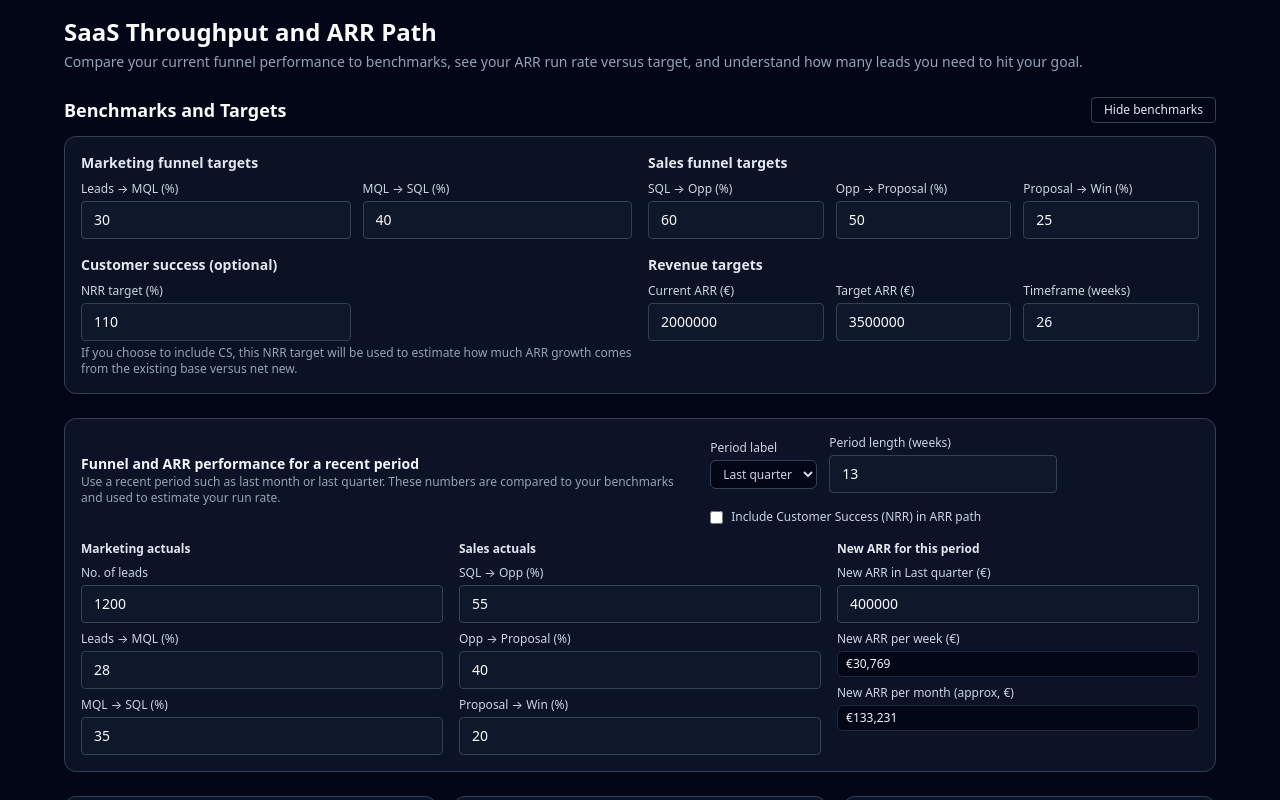
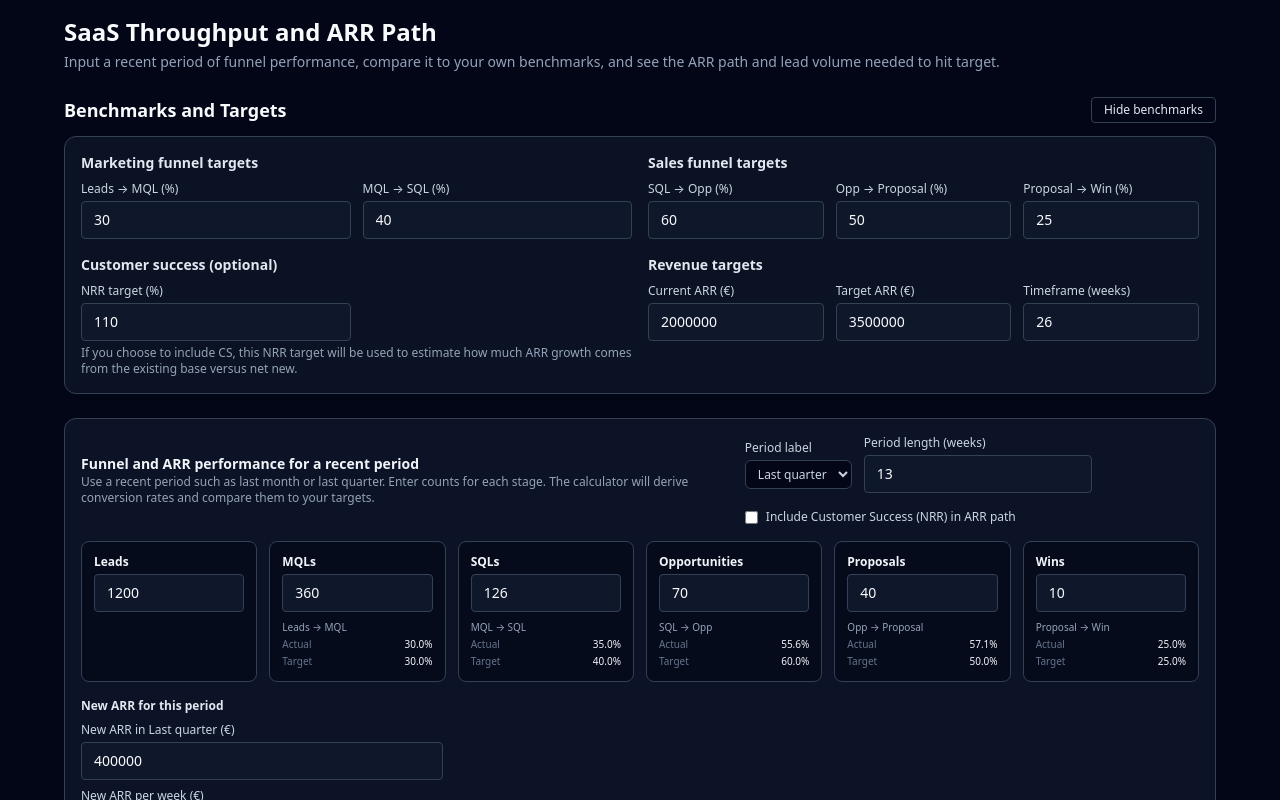
Before and after one commit to powerstephen/saas-throughput-tracker, a Next.js app: page / in a window 1280 px wide. Shown: the top 800 px of the page. Built offline with nearby package versions, Linux system fonts and the light colour scheme.

Commit message:
Update MainDashboard.tsx

```diff
--- a/components/MainDashboard.tsx
+++ b/components/MainDashboard.tsx
@@ -8,15 +8,13 @@ type PeriodLabel = "Last month" | "Last quarter" | "Last year" | "Custom";
 type Actuals = {
   periodLabel: PeriodLabel;
   periodWeeks: number;
-  marketing: {
+  funnel: {
     leads: number;
-    leadsToMql: number;
-    mqlToSql: number;
-  };
-  sales: {
-    sqlToOpp: number;
-    oppToProp: number;
-    propToWin: number;
+    mqls: number;
+    sqls: number;
+    opps: number;
+    proposals: number;
+    wins: number;
   };
   revenue: {
     newArrThisPeriod: number;
@@ -33,20 +31,47 @@ type FunnelStageKey =
 type FunnelStageMeta = {
   key: FunnelStageKey;
   label: string;
-  section: "marketing" | "sales";
+  fromLabel: string;
+  toLabel: string;
 };
 
 const STAGES: FunnelStageMeta[] = [
-  { key: "leadsToMql", label: "Leads → MQL", section: "marketing" },
-  { key: "mqlToSql", label: "MQL → SQL", section: "marketing" },
-  { key: "sqlToOpp", label: "SQL → Opp", section: "sales" },
-  { key: "oppToProp", label: "Opp → Proposal", section: "sales" },
-  { key: "propToWin", label: "Proposal → Win", section: "sales" },
+  { key: "leadsToMql", label: "Leads → MQL", fromLabel: "Leads", toLabel: "MQLs" },
+  { key: "mqlToSql", label: "MQL → SQL", fromLabel: "MQLs", toLabel: "SQLs" },
+  { key: "sqlToOpp", label: "SQL → Opp", fromLabel: "SQLs", toLabel: "Opportunities" },
+  { key: "oppToProp", label: "Opp → Proposal", fromLabel: "Opportunities", toLabel: "Proposals" },
+  { key: "propToWin", label: "Proposal → Win", fromLabel: "Proposals", toLabel: "Wins" },
 ];
 
 function safeDiv(a: number, b: number) {
   if (!b || Number.isNaN(a) || Number.isNaN(b)) return 0;
   return a / b;
+}
+
+type ActualRates = {
+  leadsToMql: number;
+  mqlToSql: number;
+  sqlToOpp: number;
+  oppToProp: number;
+  propToWin: number;
+};
+
+function deriveActualRates(actuals: Actuals): ActualRates {
+  const { leads, mqls, sqls, opps, proposals, wins } = actuals.funnel;
+
+  const leadsToMql = safeDiv(mqls * 100, leads);
+  const mqlToSql = safeDiv(sqls * 100, mqls);
+  const sqlToOpp = safeDiv(opps * 100, sqls);
+  const oppToProp = safeDiv(proposals * 100, opps);
+  const propToWin = safeDiv(wins * 100, proposals);
+
+  return {
+    leadsToMql,
+    mqlToSql,
+    sqlToOpp,
+    oppToProp,
+    propToWin,
+  };
 }
 
 export default function MainDashboard() {
@@ -76,22 +101,20 @@ export default function MainDashboard() {
   const [actuals, setActuals] = useState<Actuals>({
     periodLabel: "Last quarter",
     periodWeeks: 13,
-    marketing: {
+    funnel: {
       leads: 1200,
-      leadsToMql: 28,
-      mqlToSql: 35,
-    },
-    sales: {
-      sqlToOpp: 55,
-      oppToProp: 40,
-      propToWin: 20,
+      mqls: 360,
+      sqls: 126,
+      opps: 70,
+      proposals: 40,
+      wins: 10,
     },
     revenue: {
       newArrThisPeriod: 400000,
     },
   });
 
-  // ---------- Derived metrics ----------
+  const actualRates = deriveActualRates(actuals);
 
   const {
     requiredNewArrTotal,
@@ -106,7 +129,7 @@ export default function MainDashboard() {
     bottleneckActual,
     bottleneckTarget,
     stagesWithDiff,
-  } = computeBottleneck(benchmarks, actuals);
+  } = computeBottleneck(benchmarks, actualRates);
 
   const {
     winsPerLeadBenchmark,
@@ -114,7 +137,7 @@ export default function MainDashboard() {
     requiredLeadsTotal,
     requiredLeadsPerWeek,
     currentLeadsPerWeek,
-  } = computeLeadRequirements(benchmarks, actuals, requiredNewArrTotal);
+  } = computeLeadRequirements(benchmarks, actuals, actualRates, requiredNewArrTotal);
 
   return (
     <div className="space-y-6">
@@ -124,9 +147,8 @@ export default function MainDashboard() {
           SaaS Throughput and ARR Path
         </h1>
         <p className="text-sm text-slate-400">
-          Compare your current funnel performance to benchmarks, see your ARR
-          run rate versus target, and understand how many leads you need to hit
-          your goal.
+          Input a recent period of funnel performance, compare it to your own benchmarks,
+          and see the ARR path and lead volume needed to hit target.
         </p>
       </header>
 
@@ -146,9 +168,8 @@ export default function MainDashboard() {
               Funnel and ARR performance for a recent period
             </h2>
             <p className="text-xs text-slate-400">
-              Use a recent period such as last month or last quarter. These
-              numbers are compared to your benchmarks and used to estimate your
-              run rate.
+              Use a recent period such as last month or last quarter. Enter counts for each
+              stage. The calculator will derive conversion rates and compare them to your targets.
             </p>
           </div>
 
@@ -199,88 +220,102 @@ export default function MainDashboard() {
           </div>
         </div>
 
-        {/* Actuals inputs: Marketing + Sales + Revenue */}
-        <div className="grid grid-cols-1 md:grid-cols-3 gap-4">
-          {/* Marketing actuals */}
-          <div>
-            <h3 className="text-xs font-semibold text-slate-200 mb-2">
-              Marketing actuals
-            </h3>
-            <div className="space-y-2">
-              <Field
-                label="No. of leads"
-                value={actuals.marketing.leads}
+        {/* Funnel row: Leads → Wins, counts on top, actual vs target % under each */}
+        <div className="overflow-x-auto">
+          <div className="grid grid-cols-2 sm:grid-cols-3 md:grid-cols-6 gap-3 min-w-[600px]">
+            {/* Leads */}
+            <FunnelBox
+              title="Leads"
+              count={actuals.funnel.leads}
               onChange={(v) =>
                 setActuals((prev) => ({
                   ...prev,
-                    marketing: { ...prev.marketing, leads: v },
+                  funnel: { ...prev.funnel, leads: v },
                 }))
               }
+              showRates={false}
             />
-              <Field
-                label="Leads → MQL (%)"
-                value={actuals.marketing.leadsToMql}
+
+            {/* MQLs */}
+            <FunnelBox
+              title="MQLs"
+              count={actuals.funnel.mqls}
               onChange={(v) =>
                 setActuals((prev) => ({
                   ...prev,
-                    marketing: { ...prev.marketing, leadsToMql: v },
+                  funnel: { ...prev.funnel, mqls: v },
                 }))
               }
+              actualRate={actualRates.leadsToMql}
+              targetRate={benchmarks.marketing.leadsToMql}
+              rateLabel="Leads → MQL"
             />
-              <Field
-                label="MQL → SQL (%)"
-                value={actuals.marketing.mqlToSql}
+
+            {/* SQLs */}
+            <FunnelBox
+              title="SQLs"
+              count={actuals.funnel.sqls}
               onChange={(v) =>
                 setActuals((prev) => ({
                   ...prev,
-                    marketing: { ...prev.marketing, mqlToSql: v },
+                  funnel: { ...prev.funnel, sqls: v },
                 }))
               }
+              actualRate={actualRates.mqlToSql}
+              targetRate={benchmarks.marketing.mqlToSql}
+              rateLabel="MQL → SQL"
+            />
+
+            {/* Opps */}
+            <FunnelBox
+              title="Opportunities"
+              count={actuals.funnel.opps}
+              onChange={(v) =>
+                setActuals((prev) => ({
+                  ...prev,
+                  funnel: { ...prev.funnel, opps: v },
+                }))
+              }
+              actualRate={actualRates.sqlToOpp}
+              targetRate={benchmarks.sales.sqlToOpp}
+              rateLabel="SQL → Opp"
+            />
+
+            {/* Proposals */}
+            <FunnelBox
+              title="Proposals"
+              count={actuals.funnel.proposals}
+              onChange={(v) =>
+                setActuals((prev) => ({
+                  ...prev,
+                  funnel: { ...prev.funnel, proposals: v },
+                }))
+              }
+              actualRate={actualRates.oppToProp}
+              targetRate={benchmarks.sales.oppToProp}
+              rateLabel="Opp → Proposal"
+            />
+
+            {/* Wins */}
+            <FunnelBox
+              title="Wins"
+              count={actuals.funnel.wins}
+              onChange={(v) =>
+                setActuals((prev) => ({
+                  ...prev,
+                  funnel: { ...prev.funnel, wins: v },
+                }))
+              }
+              actualRate={actualRates.propToWin}
+              targetRate={benchmarks.sales.propToWin}
+              rateLabel="Proposal → Win"
             />
           </div>
         </div>
 
-          {/* Sales actuals */}
-          <div>
-            <h3 className="text-xs font-semibold text-slate-200 mb-2">
-              Sales actuals
-            </h3>
-            <div className="space-y-2">
-              <Field
-                label="SQL → Opp (%)"
-                value={actuals.sales.sqlToOpp}
-                onChange={(v) =>
-                  setActuals((prev) => ({
-                    ...prev,
-                    sales: { ...prev.sales, sqlToOpp: v },
-                  }))
-                }
-              />
-              <Field
-                label="Opp → Proposal (%)"
-                value={actuals.sales.oppToProp}
-                onChange={(v) =>
-                  setActuals((prev) => ({
-                    ...prev,
-                    sales: { ...prev.sales, oppToProp: v },
-                  }))
-                }
-              />
-              <Field
-                label="Proposal → Win (%)"
-                value={actuals.sales.propToWin}
-                onChange={(v) =>
-                  setActuals((prev) => ({
-                    ...prev,
-                    sales: { ...prev.sales, propToWin: v },
-                  }))
-                }
-              />
-            </div>
-          </div>
-
-          {/* Revenue actuals */}
-          <div>
+        {/* New ARR panel */}
+        <div className="grid grid-cols-1 md:grid-cols-3 gap-4 mt-3">
+          <div className="md:col-span-1">
             <h3 className="text-xs font-semibold text-slate-200 mb-2">
               New ARR for this period
             </h3>
@@ -520,6 +555,56 @@ function ReadOnlyField({ label, value }: ReadOnlyFieldProps) {
   );
 }
 
+type FunnelBoxProps = {
+  title: string;
+  count: number;
+  onChange: (v: number) => void;
+  showRates?: boolean;
+  actualRate?: number;
+  targetRate?: number;
+  rateLabel?: string;
+};
+
+function FunnelBox({
+  title,
+  count,
+  onChange,
+  showRates = true,
+  actualRate,
+  targetRate,
+  rateLabel,
+}: FunnelBoxProps) {
+  return (
+    <div className="border border-slate-700 rounded-lg p-3 bg-slate-950/60">
+      <div className="text-xs font-semibold text-slate-100 mb-1">{title}</div>
+      <input
+        type="number"
+        inputMode="decimal"
+        value={Number.isNaN(count) ? "" : count}
+        onChange={(e) => onChange(Number(e.target.value) || 0)}
+        className="w-full bg-slate-900 border border-slate-700 rounded-md px-2 py-1 text-xs text-slate-100 focus:outline-none focus:ring-1 focus:ring-cyan-500"
+      />
+      {showRates && rateLabel && actualRate !== undefined && targetRate !== undefined && (
+        <div className="mt-2 text-[10px] space-y-0.5">
+          <div className="text-slate-400">{rateLabel}</div>
+          <div className="flex justify-between">
+            <span className="text-slate-500">Actual</span>
+            <span className="font-medium text-slate-100">
+              {actualRate.toFixed(1)}%
+            </span>
+          </div>
+          <div className="flex justify-between">
+            <span className="text-slate-500">Target</span>
+            <span className="font-medium text-slate-100">
+              {targetRate.toFixed(1)}%
+            </span>
+          </div>
+        </div>
+      )}
+    </div>
+  );
+}
+
 // ---------- Calculation helpers ----------
 
 function computeArrRunRate(
@@ -558,7 +643,7 @@ function computeArrRunRate(
   };
 }
 
-function computeBottleneck(benchmarks: Benchmarks, actuals: Actuals) {
+function computeBottleneck(benchmarks: Benchmarks, actualRates: ActualRates) {
   const stageDiffs: {
     key: FunnelStageKey;
     label: string;
@@ -571,25 +656,27 @@ function computeBottleneck(benchmarks: Benchmarks, actuals: Actuals) {
     let actualRate = 0;
     let targetRate = 0;
 
-    if (stage.section === "marketing") {
-      if (stage.key === "leadsToMql") {
-        actualRate = actuals.marketing.leadsToMql;
+    switch (stage.key) {
+      case "leadsToMql":
+        actualRate = actualRates.leadsToMql;
         targetRate = benchmarks.marketing.leadsToMql;
-      } else if (stage.key === "mqlToSql") {
-        actualRate = actuals.marketing.mqlToSql;
+        break;
+      case "mqlToSql":
+        actualRate = actualRates.mqlToSql;
         targetRate = benchmarks.marketing.mqlToSql;
-      }
-    } else {
-      if (stage.key === "sqlToOpp") {
-        actualRate = actuals.sales.sqlToOpp;
+        break;
+      case "sqlToOpp":
+        actualRate = actualRates.sqlToOpp;
         targetRate = benchmarks.sales.sqlToOpp;
-      } else if (stage.key === "oppToProp") {
-        actualRate = actuals.sales.oppToProp;
+        break;
+      case "oppToProp":
+        actualRate = actualRates.oppToProp;
         targetRate = benchmarks.sales.oppToProp;
-      } else if (stage.key === "propToWin") {
-        actualRate = actuals.sales.propToWin;
+        break;
+      case "propToWin":
+        actualRate = actualRates.propToWin;
         targetRate = benchmarks.sales.propToWin;
-      }
+        break;
     }
 
     const diff = actualRate - targetRate;
@@ -620,9 +707,10 @@ function computeBottleneck(benchmarks: Benchmarks, actuals: Actuals) {
 function computeLeadRequirements(
   benchmarks: Benchmarks,
   actuals: Actuals,
+  actualRates: ActualRates,
   requiredNewArrTotal: number
 ) {
-  // Use funnel chain to estimate wins per lead at benchmark level
+  // Benchmark chain
   const chainBenchmark =
     (benchmarks.marketing.leadsToMql / 100 || 0) *
     (benchmarks.marketing.mqlToSql / 100 || 0) *
@@ -632,20 +720,20 @@ function computeLeadRequirements(
 
   const winsPerLeadBenchmark = chainBenchmark;
 
-  // Estimate current wins per lead using actual funnel
+  // Actual chain from derived rates
   const chainActual =
-    (actuals.marketing.leadsToMql / 100 || 0) *
-    (actuals.marketing.mqlToSql / 100 || 0) *
-    (actuals.sales.sqlToOpp / 100 || 0) *
-    (actuals.sales.oppToProp / 100 || 0) *
-    (actuals.sales.propToWin / 100 || 0);
+    (actualRates.leadsToMql / 100 || 0) *
+    (actualRates.mqlToSql / 100 || 0) *
+    (actualRates.sqlToOpp / 100 || 0) *
+    (actualRates.oppToProp / 100 || 0) *
+    (actualRates.propToWin / 100 || 0);
 
   const estimatedWinsPerLeadActual = chainActual;
 
   // Estimate average deal size from actuals if possible
   let avgDealSize = 0;
   const estimatedWinsThisPeriod =
-    actuals.marketing.leads * estimatedWinsPerLeadActual;
+    actuals.funnel.leads * estimatedWinsPerLeadActual;
 
   if (estimatedWinsThisPeriod > 0) {
     avgDealSize = safeDiv(
@@ -667,7 +755,7 @@ function computeLeadRequirements(
   }
 
   const currentLeadsPerWeek = safeDiv(
-    actuals.marketing.leads,
+    actuals.funnel.leads,
     actuals.periodWeeks || 1
   );
 
```
Lines whose indentation alone changed are shown as unchanged.
